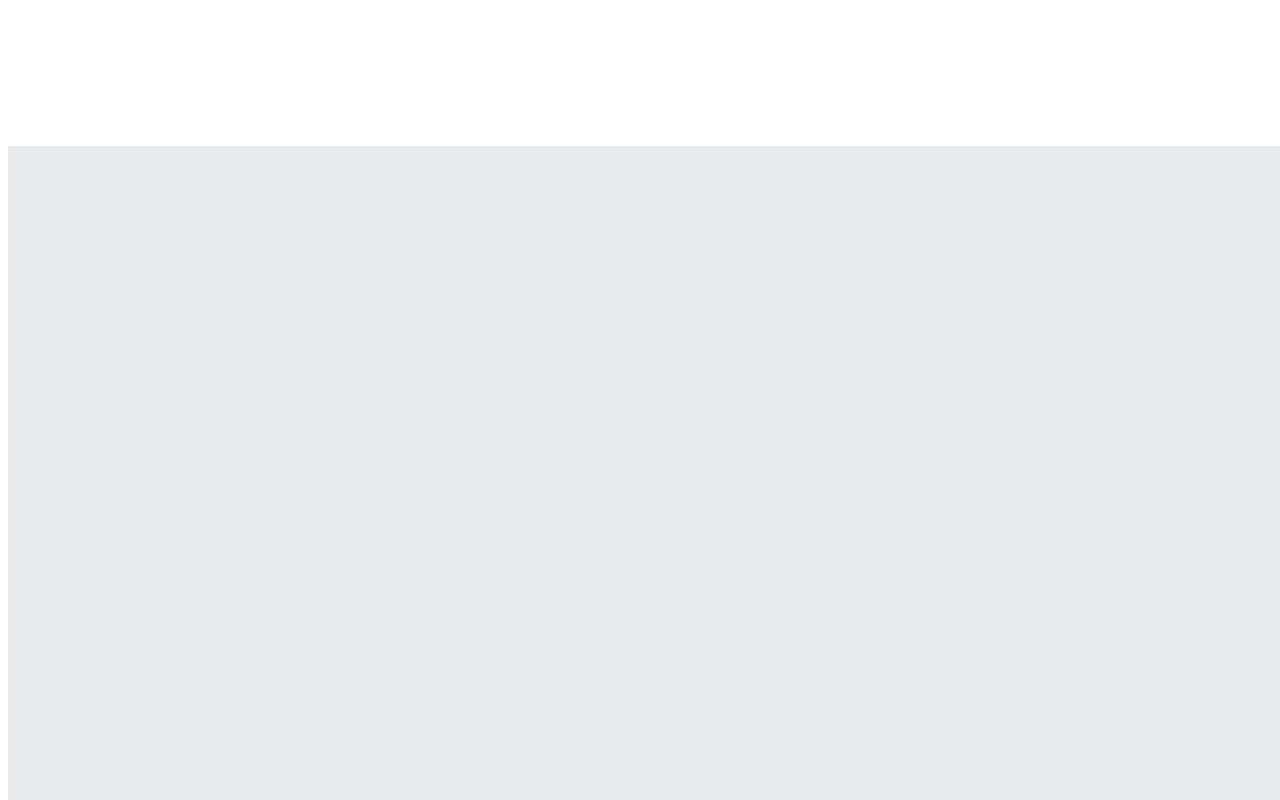
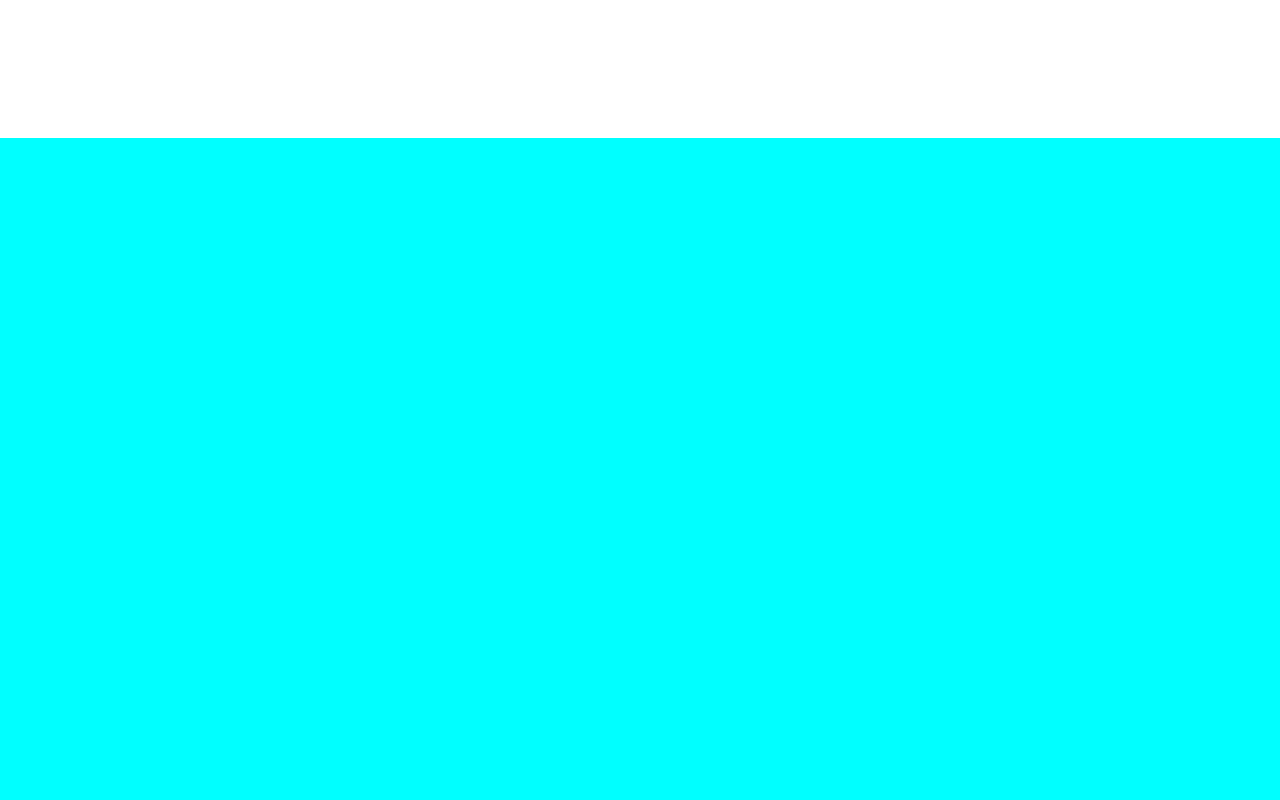
Before and after one commit to ArasArkan/frc-team-web, a plain HTML site: page index.html in a window 1280 px wide. Shown: the part 480-1280 px from the top of the page. Drawn offline with Linux system fonts and the light colour scheme.

Commit message:
section update

```diff
--- a/index.html
+++ b/index.html
@@ -12,8 +12,10 @@
         <p id="ts-description">Lorem ipsum dolor sit amet, consectetur adipiscing elit. Cras luctus tempor tellus, eget euismod velit accumsan ut. Morbi elementum ex non sem varius mollis. Integer sed sodales quam. Aenean tempor semper convallis. Mauris viverra sapien vitae sapien faucibus, in consectetur augue faucibus.</p>
     </section>
     <br>
-    <section class="bottom-section">
-
-    </section>
+    <section class="bk-section page"></section>
+    <section class="nb-section page"></section>
+    <section class="p-section page"></section>
+    <section class="s-section page"></section>
+    <section class="bu-section page"></section>
 </body>
 </html>
--- a/style.css
+++ b/style.css
@@ -9,9 +9,10 @@
 }
 
 body{
-    height: 675vh;
+    height: 575vh;
     width: 100%;
     overflow-x: hidden;
+    margin: 0;
 }
 
 /* Class Styles */
@@ -26,9 +27,9 @@ body{
     flex-direction: column;
 }
 
-.bottom-section{
+.page{
     height: 100vh;
-    background-color: #e7ebee;
+    background-color: aqua;
 }
 
 /* Other Styles */
```
